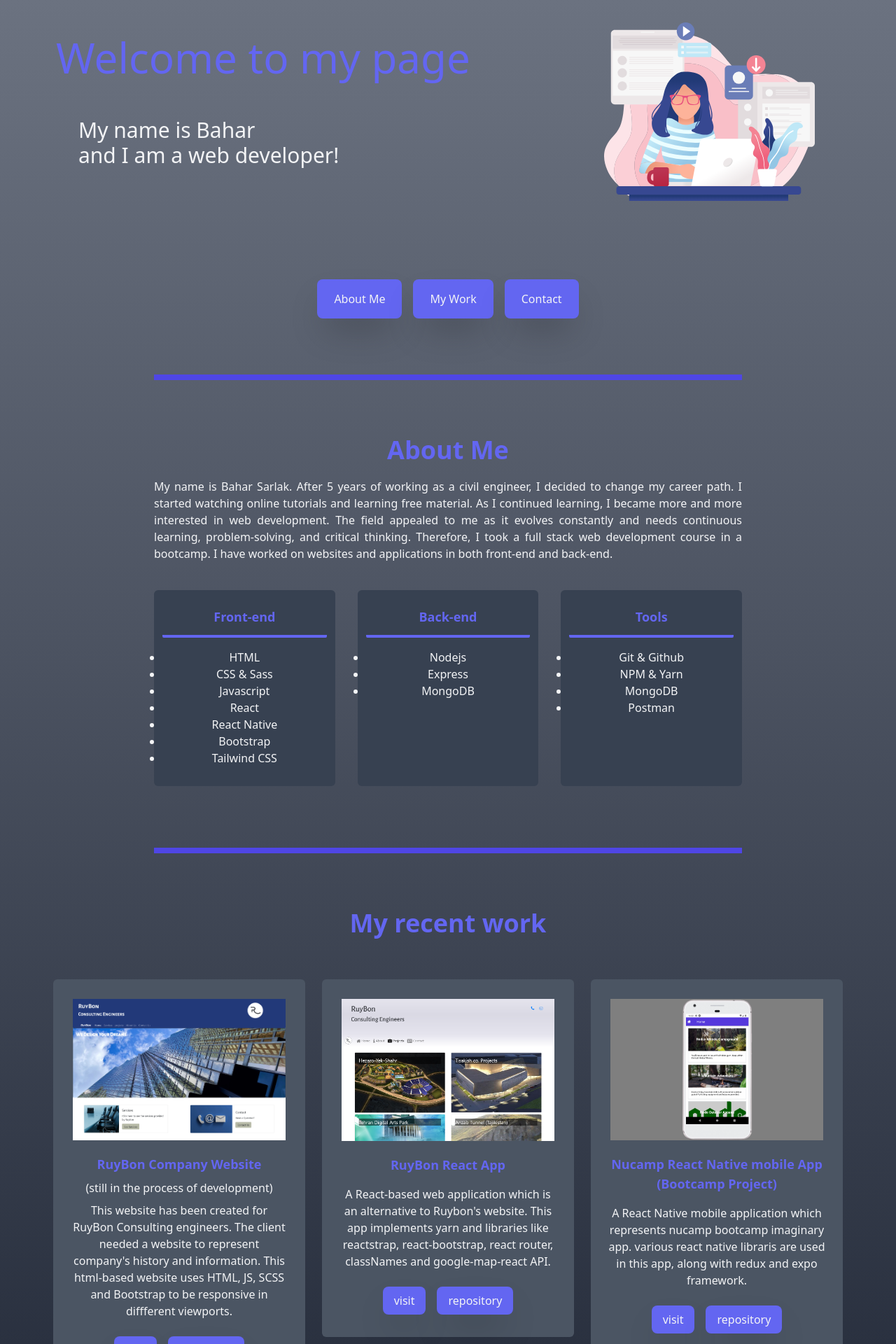
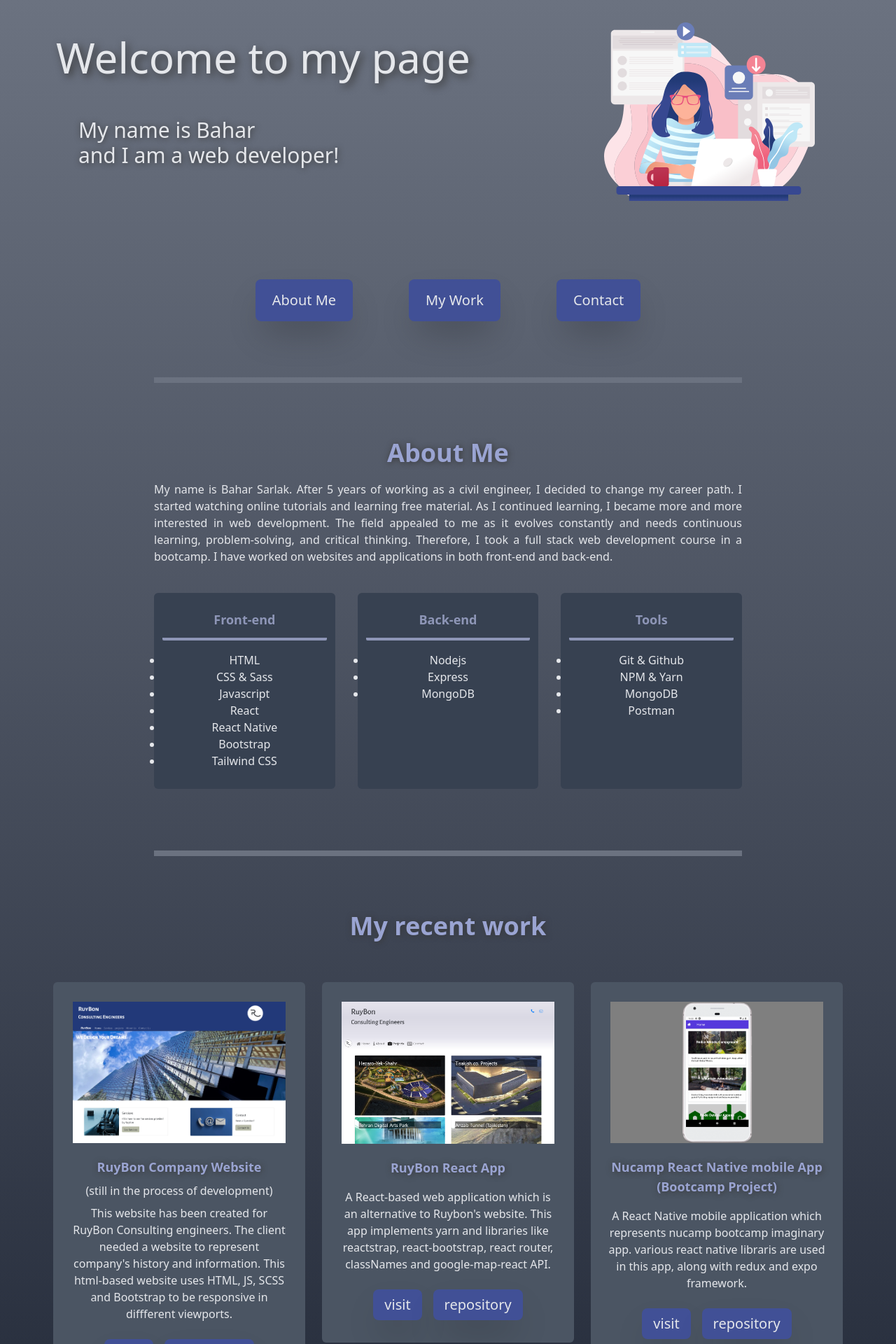
Before and after one commit to BaharSarlak/personalportfolio, a React (Create React App) app: page / in a window 1280 px wide. Shown: the top 1920 px of the page at 70% size. Built offline with nearby package versions, Linux system fonts and the light colour scheme; the HTML template or start-up script is replaced by a standard one.

Commit message:
minor style and color changes

```diff
--- a/package.json
+++ b/package.json
@@ -11,6 +11,7 @@
     "react": "^17.0.2",
     "react-dom": "^17.0.2",
     "react-scripts": "4.0.3",
+    "typescript": "^4.6.0-dev.20220114",
     "web-vitals": "^1.0.1"
   },
   "scripts": {
--- a/src/App.js
+++ b/src/App.js
@@ -13,16 +13,16 @@ function App() {
   return (
     <React.Fragment>
       <div className="bg-gradient-to-b bg-cover from-gray-500 to-gray-900
-       px-8 lg:px-20 text-gray-100">
+       px-8 lg:px-20 text-gray-200">
         {/* start of header section */}
         <div className='py-8 lg:flex text-center lg:text-left'>
           <div className='w-full lg:w-2/3'>
-            <h1 className="text-indigo-500 text-6xl py-5">Welcome to my page</h1>
-            <h4 className="text-gray-100 text-3xl py-9 lg:ml-8 "> My name is Bahar <br/> and I am a web developer!</h4>
+            <h1 className="text-gray-200 text-shadow-md text-6xl py-5">Welcome to my page</h1>
+            <h4 className="text-gray-200 text-shadow text-3xl py-9 lg:ml-8 "> My name is Bahar <br/> and I am a web developer!</h4>
           </div>
-          <img src={svg} alt="svg" className='object-fill px-9 mx-auto sm:w-2/3 lg:w-1/3'/>
+          <img src={svg} alt="svg" className='object-fill px-9 mx-auto sm:w-2/3 md:w-1/2 lg:w-1/3'/>
         </div>
-        <div className='py-20 md:w-2/3 mx-auto justify-center flex flex-row gap-4 '>
+        <div className='py-20 w-full lg:w-3/4 mx-auto justify-center flex gap-4 md:gap-20'>
           <a href="#about"><button type="button" className='btn-indigo'>
             About Me
           </button></a>
@@ -34,7 +34,7 @@ function App() {
           </button></a>
         </div>
         {/* end of header section */}
-        <div className='w-3/4 h-2 bg-indigo-600 mx-auto'></div>
+        <div className='w-3/4 h-2 bg-gray-500 mx-auto'></div>
         {/* start of About section */}
         <div className='py-20 w-full sm:w-3/4 mx-auto text-center'>
           <div>
@@ -43,7 +43,7 @@ function App() {
           </div>
           <div className='sm:flex sm:gap-8 mt-8 justify-around'>
             <div className='sm:w-1/3 bg-gray-700 border-0 rounded-md p-3 my-2'>
-              <h4 className='text-lg text-indigo-500 font-bold border-b-4 rounded-sm border-indigo-500 py-3'>Front-end</h4>
+              <h4 className='text-lg text-elephant font-bold border-b-4 rounded-sm border-elephant py-3'>Front-end</h4>
               <ul className='list-disc my-4'>
                 <li>HTML</li>
                 <li>CSS &amp; Sass</li>
@@ -55,7 +55,7 @@ function App() {
               </ul>
             </div>
             <div className='sm:w-1/3 bg-gray-700 border-0  rounded-md p-3 my-2'>
-              <h4 className='text-lg text-indigo-500 font-bold border-b-4 rounded-sm border-indigo-500 py-3'>Back-end</h4>
+              <h4 className='text-lg text-elephant font-bold border-b-4 rounded-sm border-elephant py-3'>Back-end</h4>
               <ul className='list-disc my-4'>
                 <li>Nodejs</li>
                 <li>Express</li>
@@ -63,7 +63,7 @@ function App() {
               </ul>
             </div>
             <div className='sm:w-1/3 bg-gray-700 border-0  rounded-md p-3 my-2'>
-              <h4 className='text-lg text-indigo-500 font-bold border-b-4 rounded-sm border-indigo-500 py-3'>Tools</h4>
+              <h4 className='text-lg text-elephant font-bold border-b-4 rounded-sm border-elephant py-3'>Tools</h4>
               <ul className='list-disc my-4'>
                 <li>Git &amp; Github</li>
                 <li>NPM &amp; Yarn</li>
@@ -74,7 +74,7 @@ function App() {
           </div>
         </div>
         {/* end of About section */}
-        <div className='w-3/4 h-2 bg-indigo-600 mx-auto'></div>
+        <div className='w-3/4 h-2 bg-gray-500 mx-auto'></div>
         {/* start of Projects section */}
         <div className='py-20 container mx-auto text-center'>
           <h2 id='projects' className='headings'>My recent work</h2>
@@ -82,41 +82,41 @@ function App() {
             <div className='md:w-1/2 lg:w-1/3 p-3'>
               <div className='grid grid-cols-1 my-4 p-4 bg-gray-600 rounded-md'>
                 <img className='p-3 transform hover:scale-110 transition ease-out duration-200 ' src={ruybonWebsite} alt='ruybon website'/>
-                <h4 className='font-bold text-indigo-500 text-lg my-2'>RuyBon Company Website</h4>
+                <h4 className='font-bold text-light-gray text-shadow text-lg my-2'>RuyBon Company Website</h4>
                 <p>(still in the process of development)</p>
                 <p className='p-2'>This website has been created for RuyBon Consulting engineers. The client needed a website to represent company's history and information. This html-based website uses HTML, JS, SCSS and Bootstrap to be responsive in diffferent viewports.</p>
                 <div className='my-4'>
-                  <a href='https://baharsarlak.github.io/RuyBon-website'><button className='btn-indigo py-2 px-4 mx-2'>visit</button></a>
-                  <a href='https://github.com/BaharSarlak/RuyBon-website'><button className='btn-indigo py-2 px-4 mx-2'>repository</button></a>
+                  <a rel='noreferrer' target="_blank" href='https://baharsarlak.github.io/RuyBon-website'><button className='btn-indigo py-2 px-4 mx-2'>visit</button></a>
+                  <a rel='noreferrer' target="_blank" href='https://github.com/BaharSarlak/RuyBon-website'><button className='btn-indigo py-2 px-4 mx-2'>repository</button></a>
                 </div>
               </div>
             </div>
             <div className='md:w-1/2 lg:w-1/3 p-3'>
               <div className=' grid grid-col-1 my-4 p-4 bg-gray-600 rounded-md'>
                 <img className='p-3 transform hover:scale-110 transition ease-out duration-200 ' src={ruybonReact} alt='ruybon react'/>
-                <h4 className='font-bold text-indigo-500 text-lg my-2'>RuyBon React App</h4>
+                <h4 className='font-bold text-light-gray text-shadow text-lg my-2'>RuyBon React App</h4>
                 <p className='p-2'>A React-based web application which is an alternative to Ruybon's website. This app implements yarn and libraries like reactstrap, react-bootstrap, react router, classNames and google-map-react API. </p>
                 <div className='my-4 self-end'>
-                  <a href='https://github.com/BaharSarlak/RuyBon-React'><button className='btn-indigo py-2 px-4 mx-2'>visit</button></a>
-                  <a href='https://github.com/BaharSarlak/RuyBon-React'><button className='btn-indigo py-2 px-4 mx-2'>repository</button></a>
+                  <a rel='noreferrer' target="_blank" href='https://github.com/BaharSarlak/RuyBon-React'><button disabled className='btn-indigo py-2 px-4 mx-2'>visit</button></a>
+                  <a rel='noreferrer' target="_blank" href='https://github.com/BaharSarlak/RuyBon-React'><button className='btn-indigo py-2 px-4 mx-2'>repository</button></a>
                 </div>
               </div>
             </div>
             <div className='md:w-1/2 lg:w-1/3 p-3'>
               <div className='grid grid-col-1 my-4 p-4 bg-gray-600 rounded-md'>
                 <img className='p-3 transform hover:scale-110 transition ease-out duration-200 ' src={nucampReactNative} alt='ruybon react'/>
-                <h4 className='font-bold text-indigo-500 text-lg my-2'>Nucamp React Native mobile App<br/>(Bootcamp Project)</h4>
+                <h4 className='font-bold text-light-gray text-shadow text-lg my-2'>Nucamp React Native mobile App<br/>(Bootcamp Project)</h4>
                 <p className='p-2'>A React Native mobile application which represents nucamp bootcamp imaginary app. various react native libraris are used in this app, along with redux and expo framework.</p>
                 <div className='my-4 self-end'>
-                  <a href='https://github.com/BaharSarlak/RuyBon-React'><button className='btn-indigo py-2 px-4 mx-2'>visit</button></a>
-                  <a href='https://github.com/BaharSarlak/nucampsite-app'><button className='btn-indigo py-2 px-4 mx-2'>repository</button></a>
+                  <a rel='noreferrer' target="_blank" href='https://github.com/BaharSarlak/RuyBon-React'><button disabled className='btn-indigo py-2 px-4 mx-2'>visit</button></a>
+                  <a rel='noreferrer' target="_blank" href='https://github.com/BaharSarlak/nucampsite-app'><button className='btn-indigo py-2 px-4 mx-2'>repository</button></a>
                 </div>
               </div>
             </div>
           </div>
         </div>
         {/* end of Projects section */}
-        <div className='w-3/4 h-2 bg-indigo-600 mx-auto'></div>
+        <div className='w-3/4 h-2 bg-gray-500 mx-auto'></div>
         {/* start of Contact section */}
         <div className='py-20'>
           <h2 id='contact' className='headings mx-auto text-center'>Contact Me</h2>
--- a/src/index.css
+++ b/src/index.css
@@ -4,10 +4,10 @@
 
 @layer components {
     .btn-indigo {
-        @apply bg-indigo-500 flex-grow py-4 px-6 rounded-lg shadow-2xl transition duration-500 ease-in-out transform hover:-translate-y-1 hover:scale-110;
+        @apply bg-dark-blue lg:text-xl flex-grow py-4 px-6 rounded-lg shadow-2xl transition duration-500 ease-in-out transform hover:-translate-y-1 hover:scale-110;
     },
     .headings {
-        @apply text-indigo-500 text-4xl font-semibold mb-5;
+        @apply text-light-gray text-shadow text-4xl font-semibold mb-5;
     },
     .errors {
         @apply text-red-500 mb-2 ml-20
@@ -28,3 +28,21 @@
 
     }
 }
+
+@layer utilities {
+    @variants responsive {
+        .text-shadow {
+          text-shadow: 1px 1px 8px #383838;
+        }
+        .text-shadow-md {
+          text-shadow: 4px 4px 12px #383838;
+        }
+        .text-shadow-lg {
+          text-shadow: 15px 15px 30px #383838;
+        }
+        .text-shadow-none {
+          text-shadow: none;
+        }
+
+    }
+}
--- a/tailwind.config.js
+++ b/tailwind.config.js
@@ -2,7 +2,18 @@ module.exports = {
   purge: ['./src/**/*.{js,jsx,ts,tsx}', './public/index.html'],
   darkMode: false, // or 'media' or 'class'
   theme: {
-    extend: {},
+    extend: {
+      colors: {
+        'subtle-blue': '#6a7db7',
+        'baby-blue' : '#6382C4',
+        'dark-red' : '#bb3352',
+        'dark-blue' : '#415096',
+        'salmon' : '#c78585',
+        'sand' :'#e2dcde',
+        'elephant' : '#8e96b7',
+        'light-gray': '#9aa4d2'
+      }
+    },
   },
   variants: {
     extend: {},
```
Also changed, not shown: 2 other files (tests, documents, lock files or other folders).
